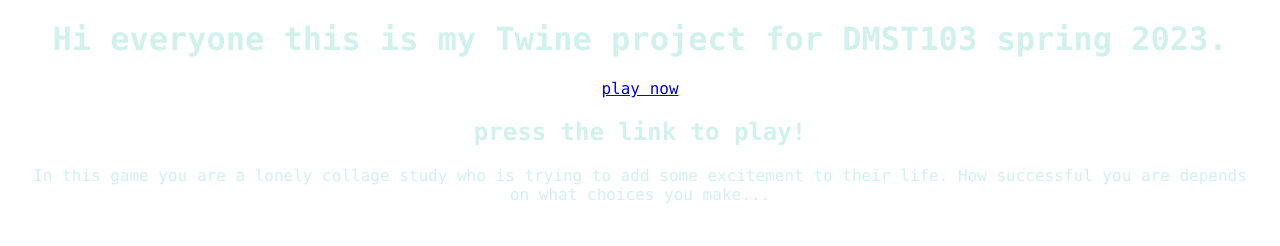
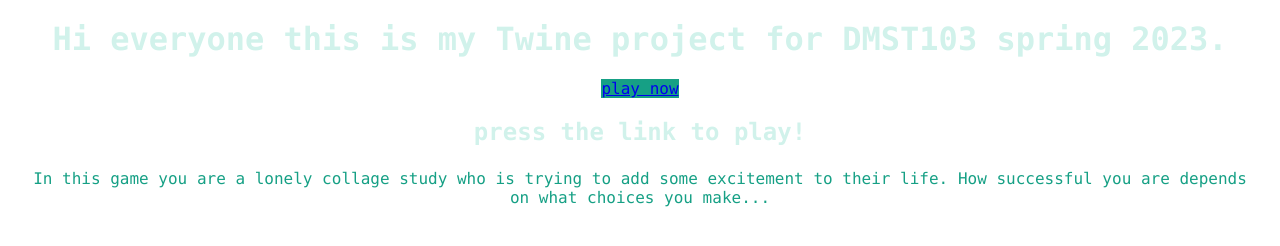
Before and after one commit to fagaye/dmst_twine, a plain HTML site: page index.html in a window 1280 px wide. Drawn offline with Linux system fonts and the light colour scheme.

Commit message:
Update index.html

```diff
--- a/index.html
+++ b/index.html
@@ -13,6 +13,12 @@
 
       	p{
       		font-style: bold;
+      		padding-top: 3px;
+      		color: #16a085;
+      	}
+
+      	a {
+      		background-color: #16a085;
       	}
 
  	</style>
```
